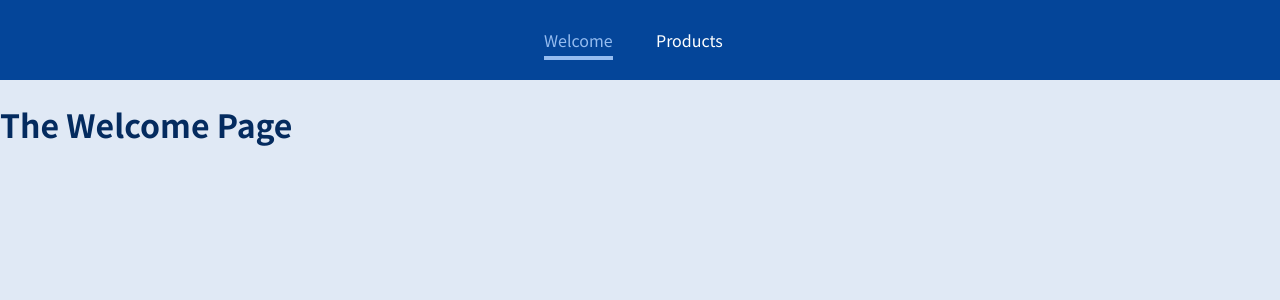
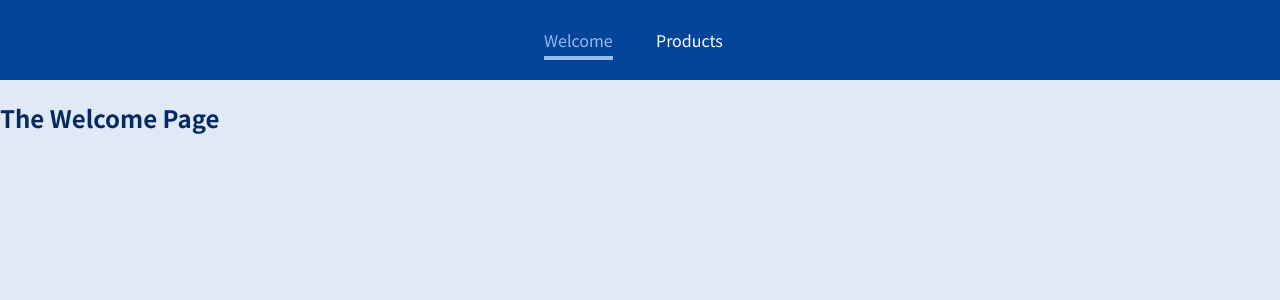
Before and after one commit to luisluft/react-router-dom, a React (Create React App) app: page /welcome in a window 1280 px wide. Shown: the top 300 px of the page. Built offline with nearby package versions, Linux system fonts and the light colour scheme.

Commit message:
add a nested route

```diff
--- a/src/App.js
+++ b/src/App.js
@@ -10,6 +10,9 @@
       <MainHeader />
       <Routes>
         <Route path="/welcome" element={<Welcome />}></Route>
+        <Route
+          path="/welcome/new-user"
+          element={<p>Welcome, new user!</p>}></Route>
         <Route path="/products" element={<Products />}></Route>
         <Route path="/products/:productId" element={<ProductDetail />}></Route>
       </Routes>
--- a/src/pages/Welcome.js
+++ b/src/pages/Welcome.js
@@ -1,7 +1,11 @@
 import React from "react";
 
 const Welcome = () => {
-  return <h1>The Welcome Page</h1>;
+  return (
+    <section>
+      <h1>The Welcome Page</h1>
+    </section>
+  );
 };
 
 export default Welcome;
```
